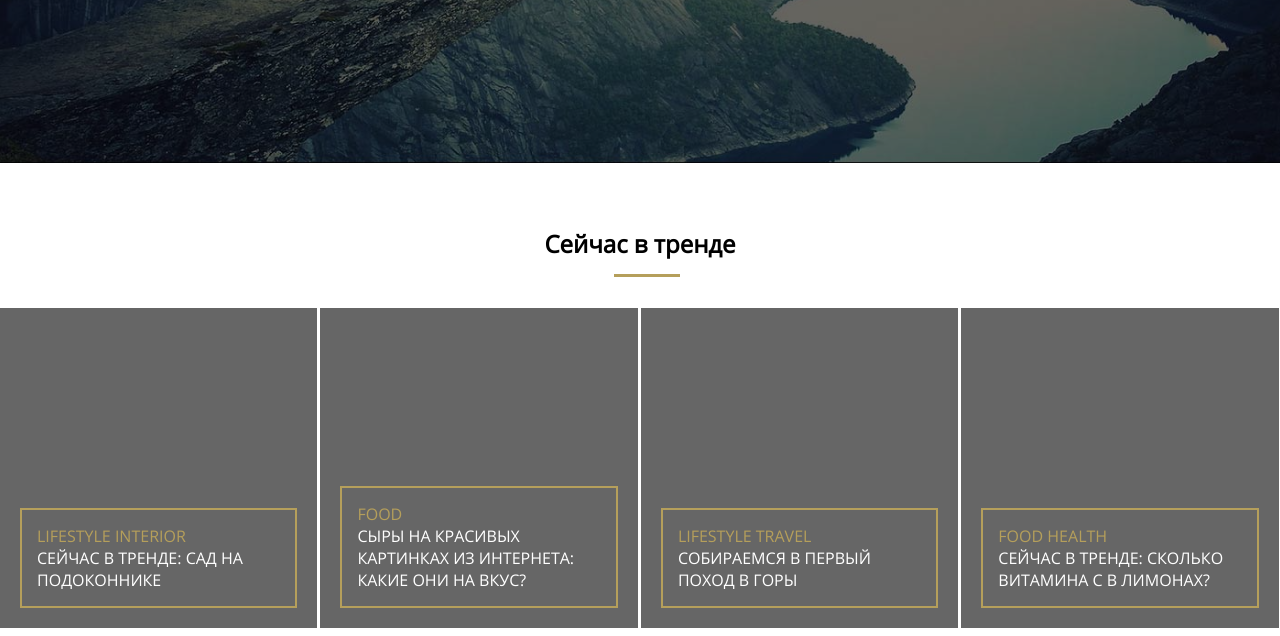
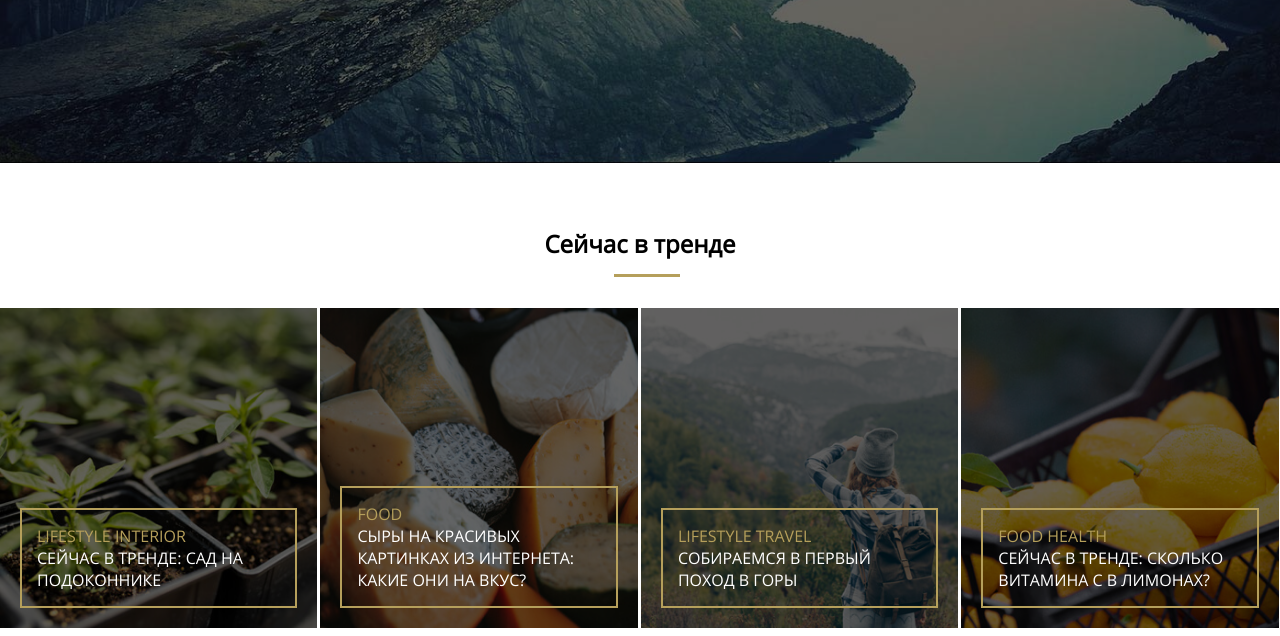
Before and after one commit to PavelFilippov21/mq-diplom, a plain HTML site: page index.html in a window 1280 px wide. Shown: the part 316-952 px from the top of the page. Drawn offline with Linux system fonts and the light colour scheme; the site is published under a folder, as on GitHub Pages, so addresses that start at the root find nothing; files whose address does not match are found by name.

Commit message:
Add files via upload

```diff
--- a/css/style.css
+++ b/css/style.css
@@ -190,22 +190,22 @@ ul {
 }
 
 .trends_card {
-  background-image: url('/images/trend1.jpg');
+  background-image: url(../images/trend1.jpg);
   background-size: cover;
   min-height: 320px;
 }
 
 .trends_card:nth-child(2n) {
-  background-image: url('/images/trend2.jpg');
+  background-image: url(../images/trend2.jpg);
 }
 
 .trends_card:nth-child(3n) {
-  background-image: url('/images/trend3.jpg');
+  background-image: url(../images/trend3.jpg);
 }
 
 
 .trends_card:nth-child(4n) {
-  background-image: url('/images/trend4.jpg');
+  background-image: url(../images/trend4.jpg);
 }
 
 
```
